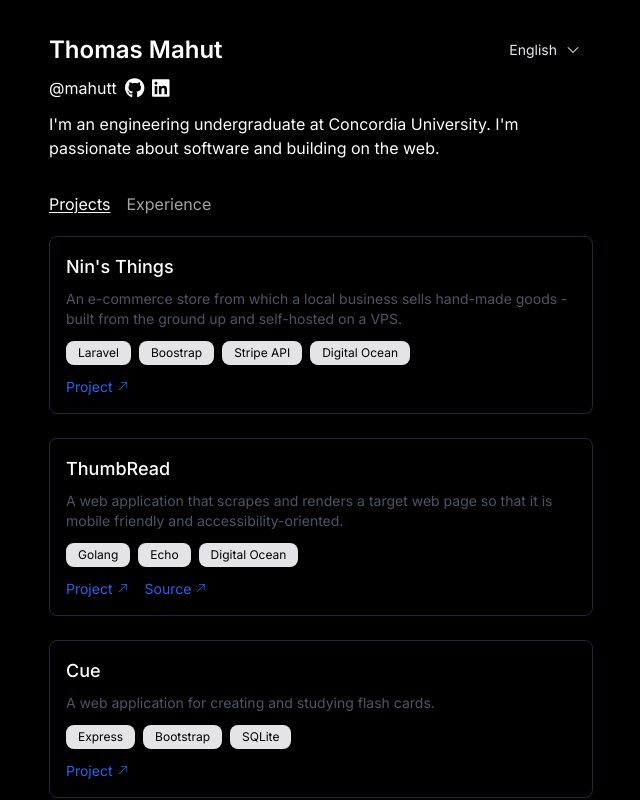
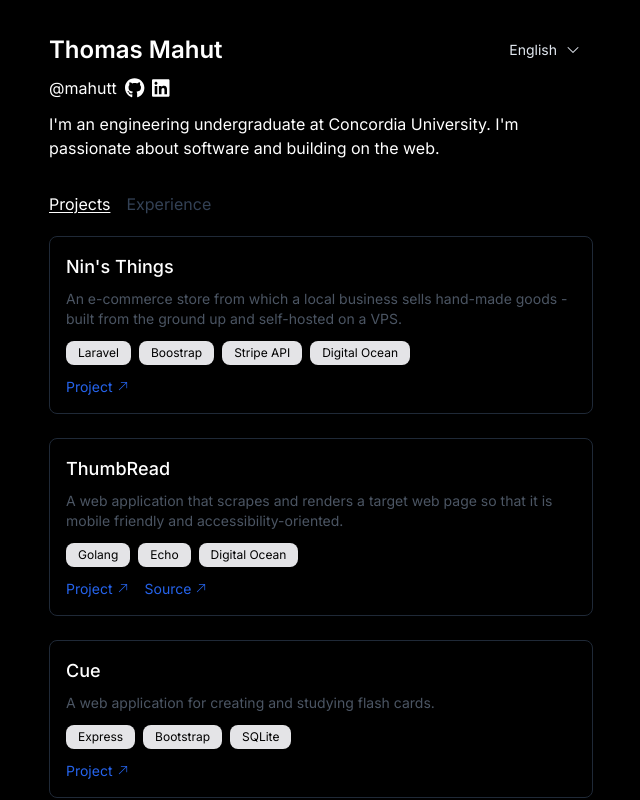
Before and after one commit to mahutt/portfolio, a Next.js app: page /projects in a window 1280 px wide. Shown: the top 800 px of the page, without its empty margins (319-959 px from the left). Built offline with nearby package versions, Linux system fonts and the light colour scheme.

Commit message:
Adjust navigation styling for light mode

```diff
--- a/app/components/Header.js
+++ b/app/components/Header.js
@@ -75,7 +75,7 @@ export default function Header() {
                                 className={`${
                                     pathname === item.href
                                         ? "underline underline-offset-2"
-                                        : "text-neutral-400 hover:text-slate-200"
+                                        : "text-slate-700 hover:text-slate-900 dark:text-neutral-400 dark:hover:text-slate-200"
                                 } cursor-pointer transition-colors duration-200`}
                             >
                                 {item.label[language]}
```
